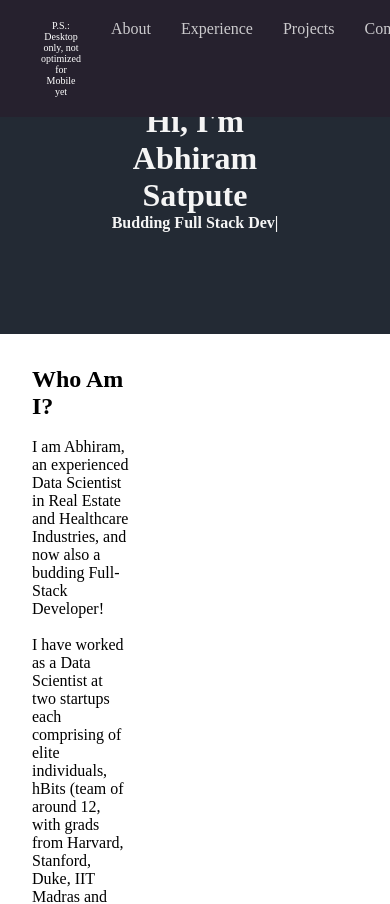
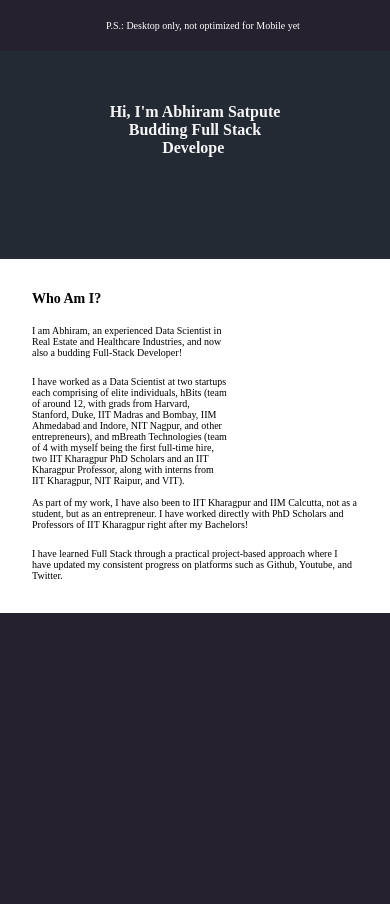
Before and after one commit to abhiram11/Portfolio-from-Scratch, a React (Create React App) app: page / in a window 390 px wide. Shown: the top 904 px of the page. Built offline with nearby package versions, Linux system fonts and the light colour scheme; a web font is replaced by a local one.

Commit message:
edited header, banner, and textual content, now working on my skills component

```diff
--- a/src/components/Banner/Banner.css
+++ b/src/components/Banner/Banner.css
@@ -6,6 +6,7 @@
   border-color: black;
   position: relative;
 }
+
 .intro__title {
   /* border: 1px solid red; */
   padding: 25%;
@@ -31,3 +32,13 @@
   object-fit: cover;
   background: #232a34;
 }
+
+@media screen and (max-width: 768px) {
+  .intro__title > h1 {
+    font-size: 16px;
+  }
+  /*
+  .typed_text {
+    wrapper: h5;
+  } */
+}
--- a/src/components/Banner/index.js
+++ b/src/components/Banner/index.js
@@ -11,10 +11,6 @@ function Banner() {
     target: document.querySelector(".typed-text"),
     speed: 40,
   };
-
-  // const
-
-  // type(options, 1000, 'Hello world!');
 
   return (
     <div className="intro" id="banner">
--- a/src/components/Header/Header.css
+++ b/src/components/Header/Header.css
@@ -22,15 +22,17 @@
 .header__right {
   padding-right: 1rem;
   display: flex;
-
-  /* border: 1px solid green; */
 }
 
-/* @media screen and (max-width: 768px) {
+@media screen and (max-width: 768px) {
   .header__right {
-    visibility: hidden;
+    display: none;
   }
-} */
+
+  .header__left {
+    margin: 0 auto;
+  }
+}
 
 .nav__button__left {
   padding: 10px 10px;
@@ -60,3 +62,9 @@
   opacity: 1;
   color: white;
 }
+
+@media screen and (max-width: 768px) {
+  .header__right {
+    display: none;
+  }
+}
--- a/src/components/TextualContent/TextualContent.css
+++ b/src/components/TextualContent/TextualContent.css
@@ -1,5 +1,4 @@
 .textual__content {
-  /* border: 1px solid red; */
   padding: 2rem 2rem;
   text-align: left;
   position: relative;
@@ -9,3 +8,46 @@
   display: flex;
   justify-content: space-evenly;
 }
+
+.textual__content__video {
+  /* width: 50%; */
+  object-fit: contain;
+}
+
+/* .textual__content {
+  padding: 2rem 2rem;
+  text-align: left;
+  position: relative;
+}
+
+.textual__content__top {
+  display: flex;
+  justify-content: space-evenly;
+}
+
+.textual__content__top__left {
+  flex: 0.5;
+}
+
+.textual__content__top__right {
+  flex: 0.5;
+}
+*/
+@media screen and (max-width: 768px) {
+  .textual__content__top__left > h2 {
+    font-size: 14px;
+  }
+
+  .textual__content__top__left > p {
+    font-size: 10px;
+  }
+
+  .textual__content__video {
+    width: 40%;
+    object-fit: contain;
+  }
+
+  .textual__content > p {
+    font-size: 10px;
+  }
+}
--- a/src/components/TextualContent/index.js
+++ b/src/components/TextualContent/index.js
@@ -11,7 +11,7 @@ function TextualContent() {
   return (
     <div className="textual__content" id="about">
       <div className="textual__content__top">
-        <div>
+        <div className="textual__content__top__left">
           <h2>Who Am I?</h2>
           <br />
           <p>
@@ -37,7 +37,7 @@ function TextualContent() {
         to any technical team.
       </p> */}
         </div>
-        <LazyLoadComponent>
+        <LazyLoadComponent className="textual__content__top__right">
           {/* <LazyLoadImage
             src={Photo}
             alt="Graphic Signature"
@@ -49,7 +49,7 @@ function TextualContent() {
             placeholderSrc={LazyPhoto}
           /> */}
           <video
-            // className="projects__backgroundVideo"
+            className="textual__content__video"
             autoPlay
             loop
             muted
```
